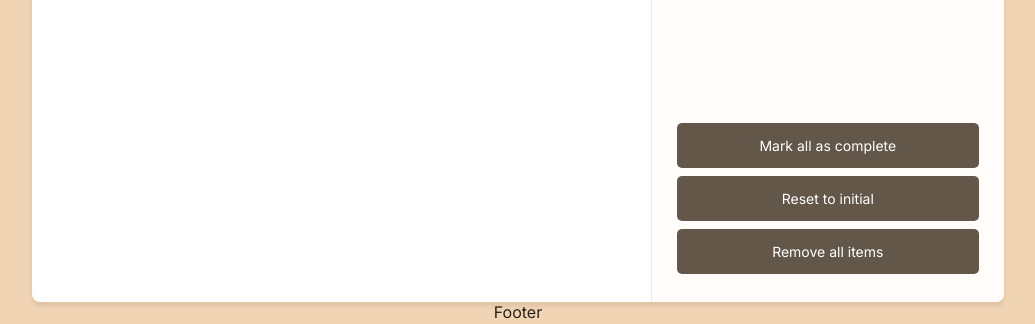
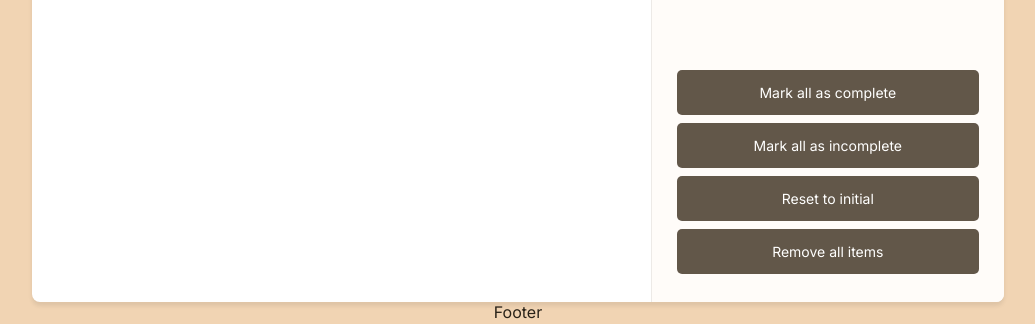
Before and after one commit to cookingnoob/trekbag, a React (Vite) app: page / in a window 1280 px wide. Shown: the part 406-730 px from the top of the page, without its empty margins (122-1157 px from the left). Built offline with nearby package versions, Linux system fonts and the light colour scheme.

Commit message:
add feat to mark all tasks as incomplete

```diff
--- a/src/components/App.jsx
+++ b/src/components/App.jsx
@@ -36,6 +36,13 @@ function App() {
     setList(newList);
   };
 
+  const markAllAsIncomplete = () => {
+    const newList = list.map((i) => {
+      return { ...i, packed: false };
+    });
+    setList(newList);
+  };
+
   return (
     <>
       <BackgroundHeading />
@@ -47,6 +54,7 @@ function App() {
           removeAllItems={removeAllItems}
           resetToInitial={resetToInitial}
           markAllAsComplete={markAllAsComplete}
+          markAllAsIncomplete={markAllAsIncomplete}
         />
       </main>
       <Footer />
--- a/src/components/ButtonGroup.jsx
+++ b/src/components/ButtonGroup.jsx
@@ -1,9 +1,15 @@
 import { secondaryButtons } from "../lib/constants";
 import Button from "./Button";
 
-const ButtonGroup = ({ removeAllItems, resetToInitial, markAllAsComplete }) => {
+const ButtonGroup = ({
+  removeAllItems,
+  resetToInitial,
+  markAllAsComplete,
+  markAllAsIncomplete,
+}) => {
   const buttons = [
     { text: "Mark all as complete", action: markAllAsComplete },
+    { text: "Mark all as incomplete", action: markAllAsIncomplete },
     { text: "Reset to initial", action: resetToInitial },
     { text: "Remove all items", action: removeAllItems },
   ];
--- a/src/components/Sidebar.jsx
+++ b/src/components/Sidebar.jsx
@@ -6,6 +6,7 @@ const Sidebar = ({
   removeAllItems,
   resetToInitial,
   markAllAsComplete,
+  markAllAsIncomplete,
 }) => {
   return (
     <div className="sidebar">
@@ -14,6 +15,7 @@ const Sidebar = ({
         removeAllItems={removeAllItems}
         resetToInitial={resetToInitial}
         markAllAsComplete={markAllAsComplete}
+        markAllAsIncomplete={markAllAsIncomplete}
       />
     </div>
   );
```
